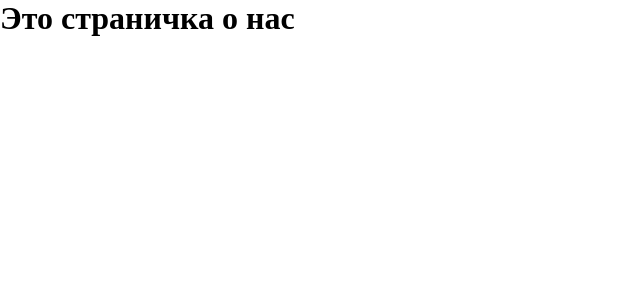
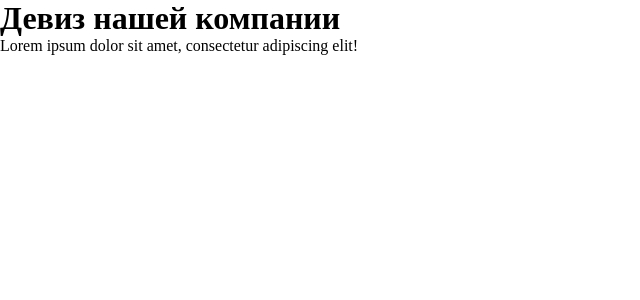
Before and after one commit to PanabeeWQW/django_ex_train, a Django app: page /about/ in a window 1280 px wide. Shown: the top 300 px of the page, without its empty margins (0-640 px from the left). Run offline with Django 5.2, Linux system fonts and the light colour scheme.

Commit message:
Добавлен цикл для отображения товаров

```diff
--- a/blog/templates/blog/about.html
+++ b/blog/templates/blog/about.html
@@ -1,5 +1,15 @@
 {% extends 'blog/base.html' %}
 
+{% block title %}
+    Страница о нас
+{% endblock %}
+
 {% block content %}
-<h1>Это страничка о нас</h1>
+<h1>Девиз нашей компании</h1>
+    <p>Lorem ipsum dolor sit amet, consectetur adipiscing elit!</p>
+    <div class="about_slider">
+    {% for ab_sl in products %}
+        <p>{{ ab_sl.name }}</p>
+    {% endfor %}
+    </div>
 {% endblock %}
```
